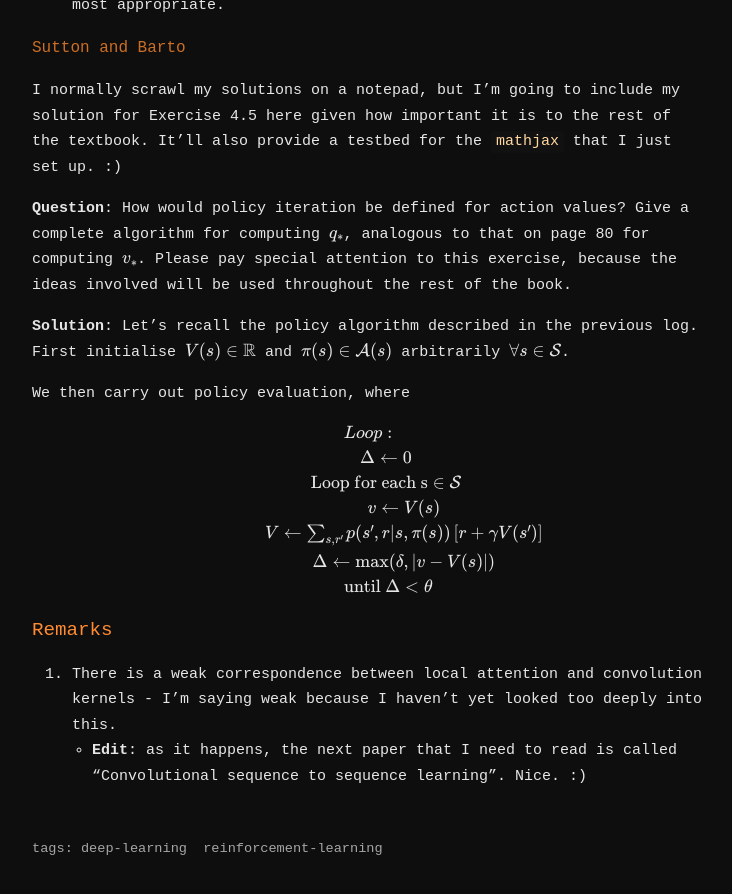
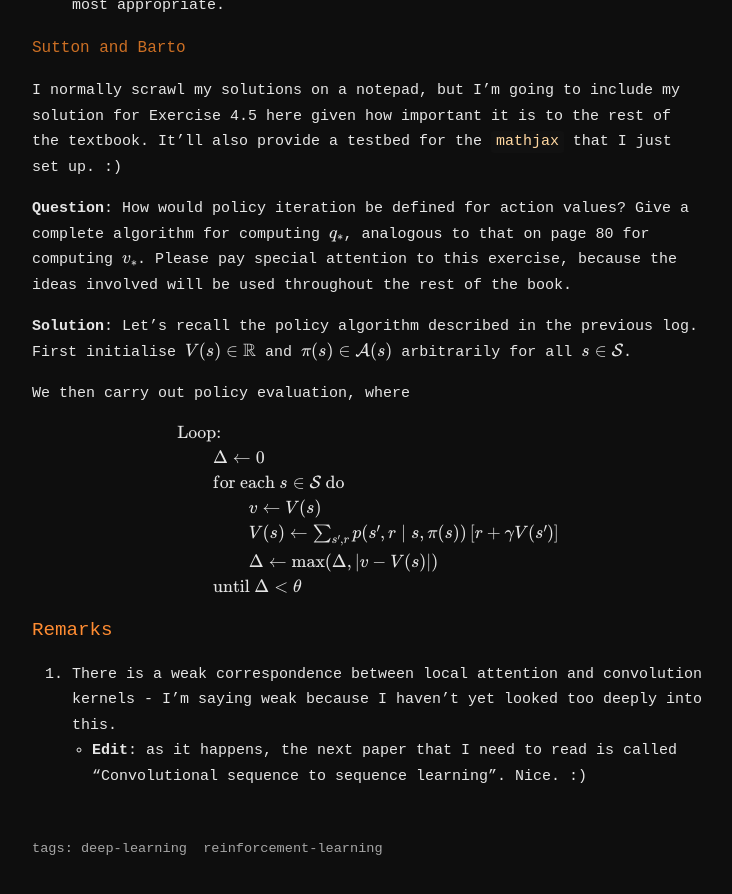
Before and after one commit to aravinthen/aravinthen.github.io, a Jekyll site: the page built from _log/2026-01-21.md, in a window 1280 px wide and 900 px high, scrolled down 1115 px. Shown: the top 894 px of the window, without its empty margins (272-1004 px from the left). Built offline with Jekyll 4.4.1, drawn with Linux system fonts in a browser that asks for light colours.

Commit message:
this should bloody well fix it!

```diff
--- a/_log/2026-01-21.md
+++ b/_log/2026-01-21.md
@@ -26,19 +26,21 @@ algorithm for computing $$q_*$$, analogous to that on page 80 for computing $$v_
 rest of the book.
 
 **Solution**:
-Let's recall the policy algorithm described in the previous log. First initialise $$V(s) \in \mathbb{R}$$ and $$\pi(s) \in \mathcal{A}(s)$$ arbitrarily $$\forall s \in \mathcal{S}$$.
+Let's recall the policy algorithm described in the previous log. First initialise $$V(s) \in \mathbb{R}$$ and $$\pi(s) \in \mathcal{A}(s)$$ arbitrarily for all $$s \in \mathcal{S}$$.
 
 We then carry out policy evaluation, where
 
 $$
-\begin{array}[l]
+\hspace{0pt}
+\begin{array}{l}
 \text{Loop:} \\
-\qquad\Delta \leftarrow 0 \newline
-\qquad\text{Loop for each s} \in \mathcal{S} \\
+\qquad \Delta \leftarrow 0 \\
+\qquad \text{for each } s \in \mathcal{S} \text{ do} \\
 \qquad\qquad v \leftarrow V(s) \\
-\qquad\qquad V \leftarrow \sum_{s,r'} p(s', r \vert s, \pi(s)) \left[ r + \gamma V(s') \right] \\
-\qquad\qquad \Delta \leftarrow \text{max}(\delta, \lvert v - V(s)\rvert) \\
-\qquad \text{ until } \Delta < \theta
+\qquad\qquad V(s) \leftarrow \sum_{s',r} p(s', r \mid s, \pi(s))
+  \left[ r + \gamma V(s') \right] \\
+\qquad\qquad \Delta \leftarrow \max(\Delta, |v - V(s)|) \\
+\qquad \text{until } \Delta < \theta
 \end{array}
 $$
 
```
